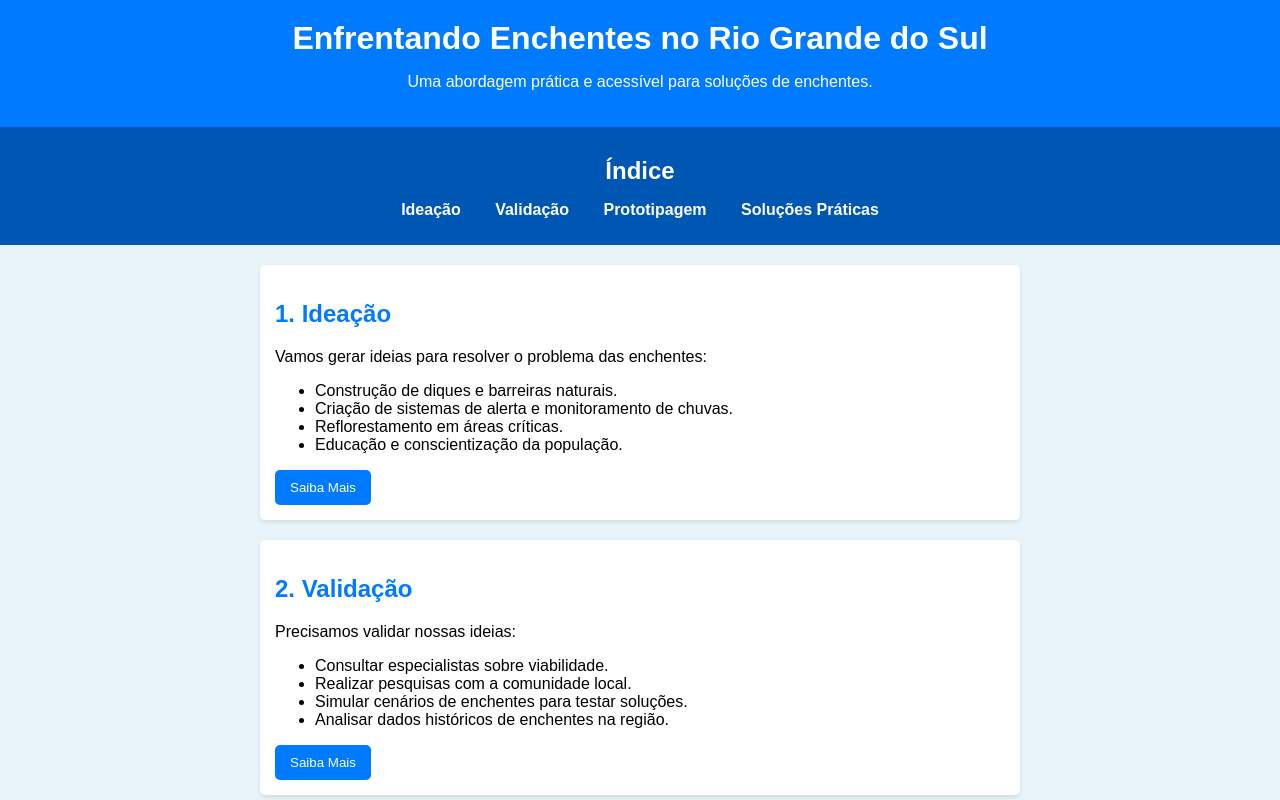
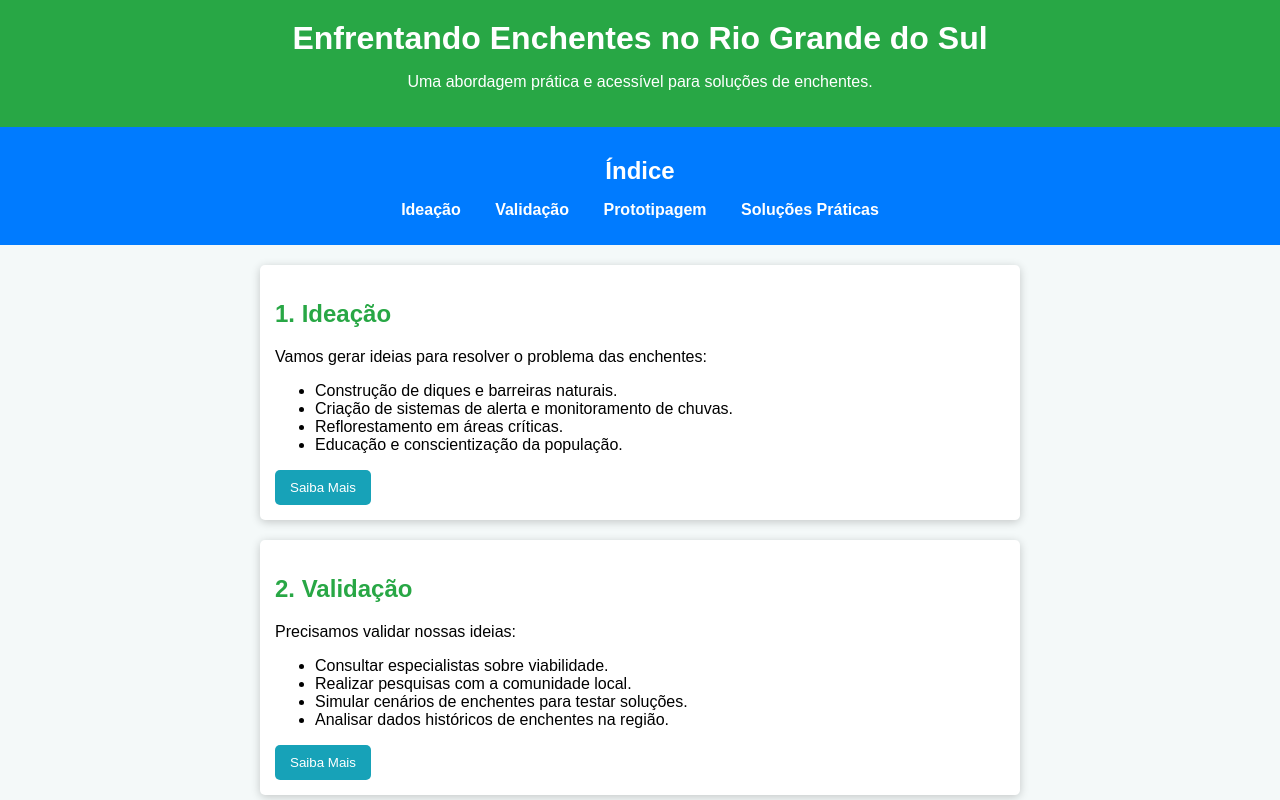
Before and after one commit to josewilson/Hackton-RECODE-2024, a plain HTML site: page index.html in a window 1280 px wide. Shown: the top 800 px of the page. Drawn offline with Linux system fonts and the light colour scheme.

Commit message:
Alterando arquivo styles.css

```diff
--- a/styles.css
+++ b/styles.css
@@ -6,11 +6,11 @@ body {
     font-family: Arial, sans-serif;
     margin: 0;
     padding: 0;
-    background-color: #e8f4fa;
+    background-color: #f4f9f9; /* Cor de fundo mais clara */
 }
 
 header {
-    background: #007BFF;
+    background: #28a745; /* Verde */
     color: white;
     padding: 20px 0;
     text-align: center;
@@ -21,7 +21,7 @@ h1 {
 }
 
 nav.main-nav {
-    background: #0056b3;
+    background: #007bff; /* Azul mais claro */
     padding: 10px 0;
     text-align: center;
 }
@@ -54,19 +54,19 @@ main {
 }
 
 section {
-    background: white;
+    background: #ffffff; /* Fundo branco */
     margin-bottom: 20px;
     padding: 15px;
     border-radius: 5px;
-    box-shadow: 0 2px 5px rgba(0, 0, 0, 0.1);
+    box-shadow: 0 2px 10px rgba(0, 0, 0, 0.2); /* Sombra mais suave */
 }
 
 h2 {
-    color: #007BFF;
+    color: #28a745; /* Verde */
 }
 
 button {
-    background-color: #007BFF;
+    background-color: #17a2b8; /* Teal */
     color: white;
     border: none;
     padding: 10px 15px;
@@ -76,13 +76,13 @@ button {
 }
 
 button:hover {
-    background-color: #0056b3;
+    background-color: #138496; /* Teal mais escuro */
 }
 
 footer {
     text-align: center;
     padding: 10px 0;
-    background: #333;
+    background: #343a40; /* Cinza escuro */
     color: white;
     position: relative;
     bottom: 0;
```
